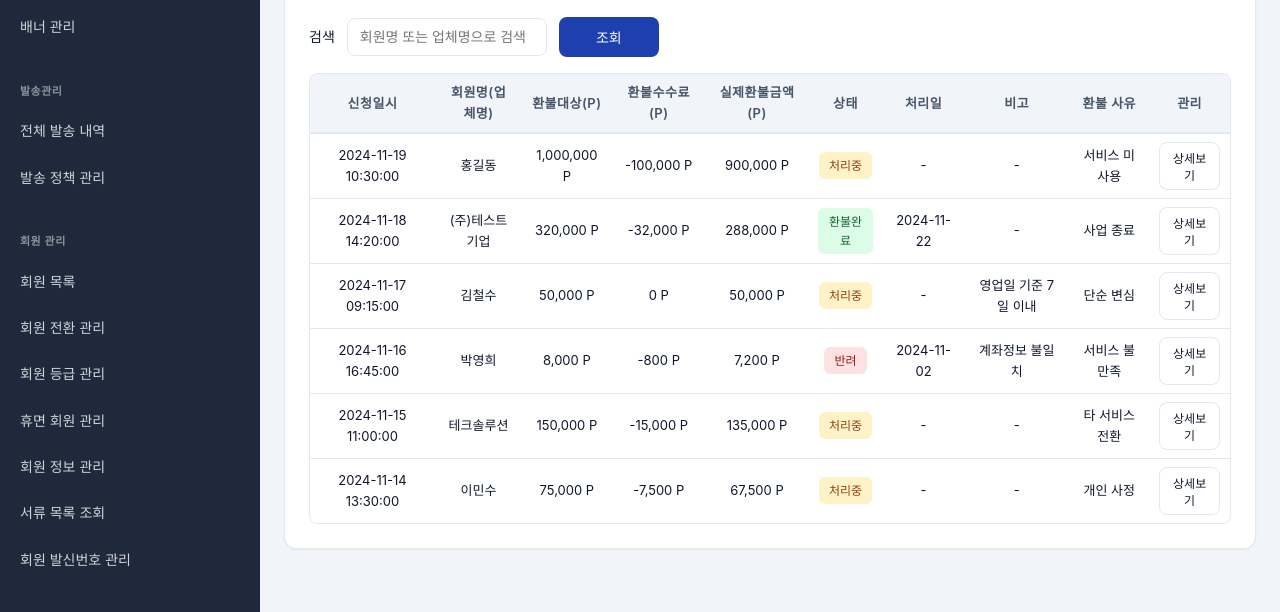
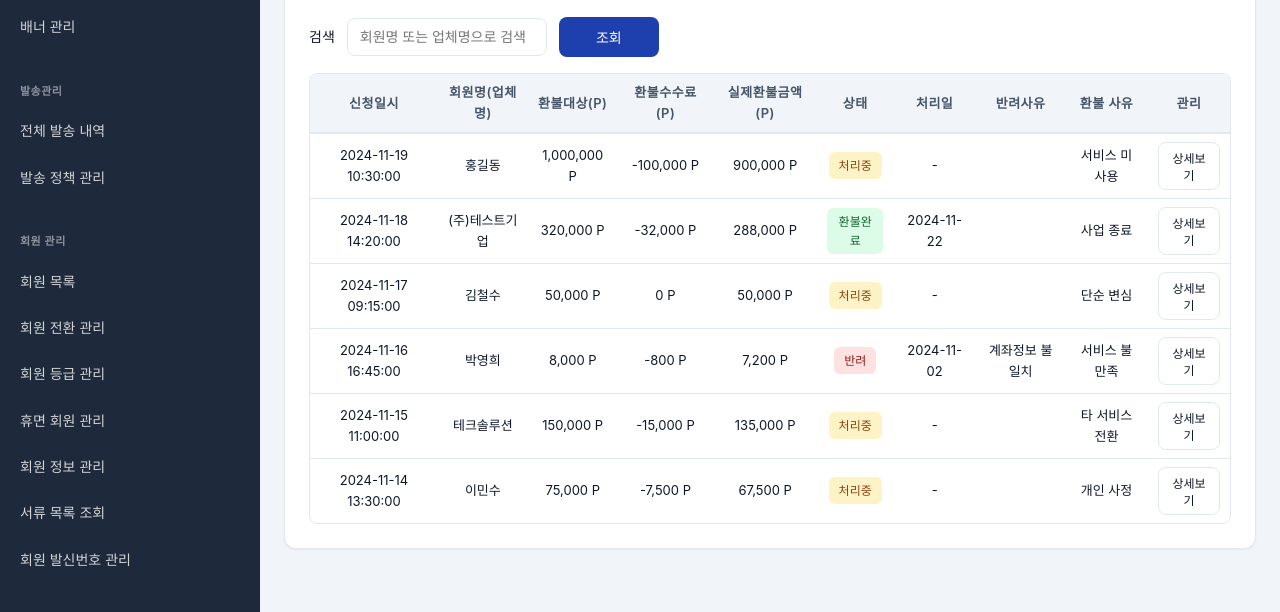
Before and after one commit to aiuserthree/messaging_service_admin, a plain HTML site: page refund-list.html in a window 1280 px wide. Shown: the part 188-800 px from the top of the page. Drawn offline with Linux system fonts and the light colour scheme.

Commit message:
환불 신청 내역: 비고 제거, 반려일 때만 반려사유 항목 표시
Made-with: Cursor

```diff
--- a/refund-list.html
+++ b/refund-list.html
@@ -90,7 +90,7 @@
                                     <th>실제환불금액(P)</th>
                                     <th>상태</th>
                                     <th>처리일</th>
-                                    <th>비고</th>
+                                    <th>반려사유</th>
                                     <th>환불 사유</th>
                                     <th>관리</th>
                                 </tr>
@@ -184,7 +184,7 @@
                 reason: '단순 변심',
                 status: 'processing',
                 processedDate: null,
-                remark: '영업일 기준 7일 이내'
+                remark: null
             },
             {
                 id: 4,
@@ -284,7 +284,7 @@
                     '<td>' + formatPoint(r.actualAmount) + '</td>' +
                     '<td>' + badge + '</td>' +
                     '<td>' + escapeHtml(r.processedDate || '-') + '</td>' +
-                    '<td>' + escapeHtml(r.remark || '-') + '</td>' +
+                    '<td>' + (r.status === 'rejected' ? escapeHtml(r.remark || '') : '') + '</td>' +
                     '<td>' + escapeHtml(r.reason || '-') + '</td>' +
                     '<td><button type="button" class="btn btn-outline btn-sm" onclick="openRefundDetail(' + r.id + ')">상세보기</button></td>' +
                 '</tr>';
@@ -313,7 +313,7 @@
                 '<span class="detail-label">회원명(업체명)</span><span class="detail-value">' + escapeHtml(r.companyName) + '</span>' +
                 '<span class="detail-label">상태</span><span class="detail-value"><span class="refund-status-badge ' + statusClass + '">' + statusLabel + '</span></span>' +
                 '<span class="detail-label">처리일</span><span class="detail-value">' + escapeHtml(r.processedDate || '-') + '</span>' +
-                '<span class="detail-label">비고</span><span class="detail-value">' + escapeHtml(r.remark || '-') + '</span>' +
+                (r.status === 'rejected' ? ('<span class="detail-label">반려사유</span><span class="detail-value">' + escapeHtml(r.remark || '') + '</span>') : '') +
                 '<span class="detail-label">환불대상(P)</span><span class="detail-value">' + formatPoint(r.refundTarget) + '</span>' +
                 '<span class="detail-label">환불수수료(P)</span><span class="detail-value">' + (r.refundFee ? '-' + formatPoint(r.refundFee) : '0 P') + '</span>' +
                 '<span class="detail-label">실제환불금액(P)</span><span class="detail-value">' + formatPoint(r.actualAmount) + '</span>' +
```
